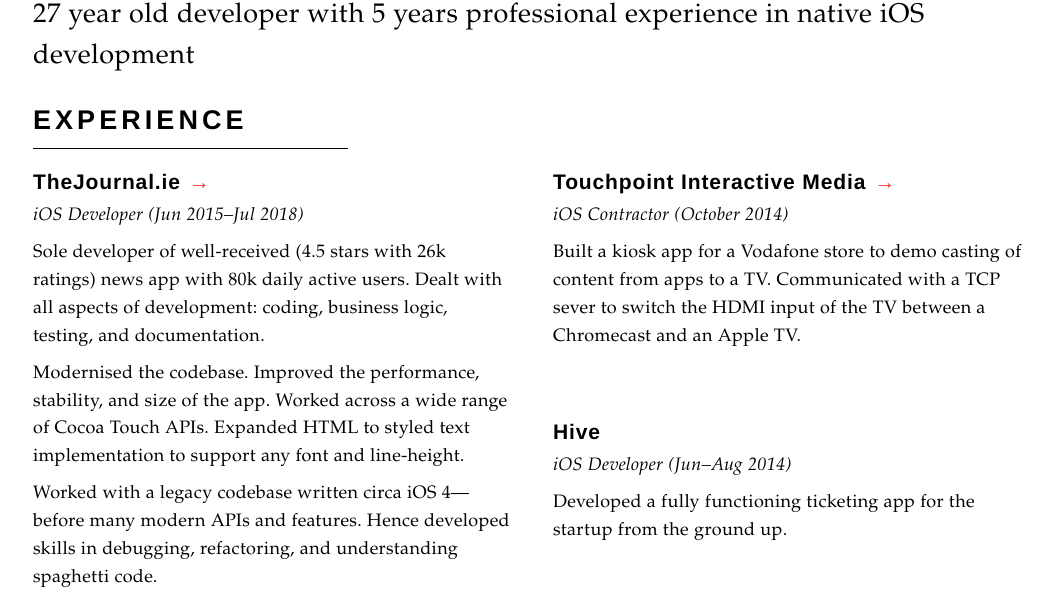
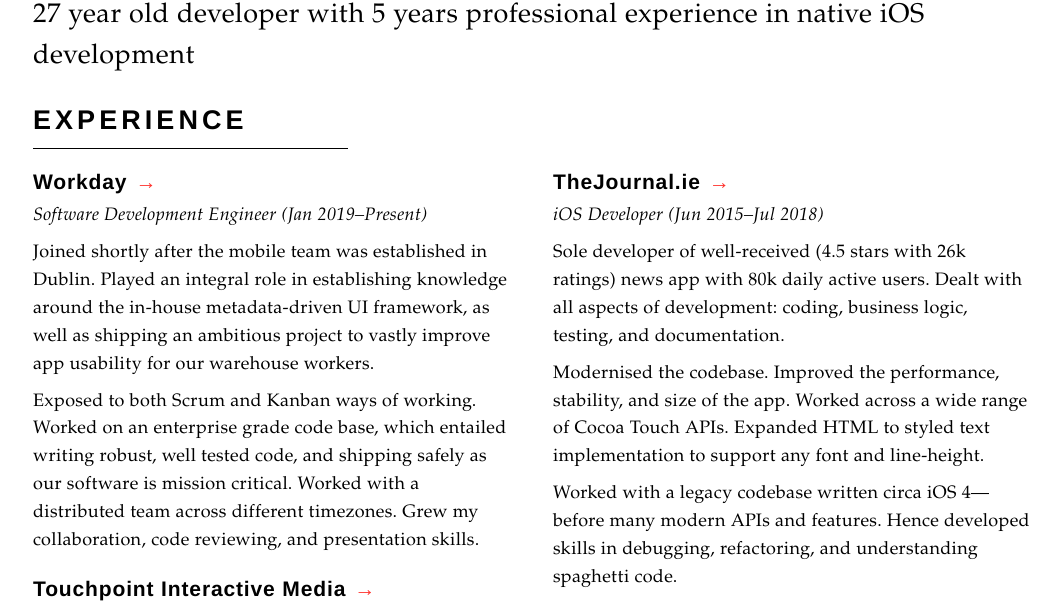
Before and after one commit to Shayanzadeh/shayanzadeh.github.io, a website: page cv/index.html in a window 1280 px wide. Shown: the part 136-743 px from the top of the page, without its empty margins (107-1166 px from the left). Drawn offline with Linux system fonts and the light colour scheme.

Commit message:
Add Workday experience

```diff
--- a/cv/index.html
+++ b/cv/index.html
@@ -19,6 +19,12 @@
     <section>
       <h2>Experience</h2>
       <div class="experience-container">
+        <div class="experience">
+          <h3><a href="https://apps.apple.com/us/app/workday/id316800034">Workday</a></h3>
+          <p class="title">Software Development Engineer (Jan 2019–Present)</p>
+          <p>Joined shortly after the mobile team was established in Dublin. Played an integral role in establishing knowledge around the in-house metadata-driven UI framework, as well as shipping an ambitious project to vastly improve app usability for our warehouse workers.</p>
+          <p>Exposed to both Scrum and Kanban ways of working. Worked on an enterprise grade code base, which entailed writing robust, well tested code, and shipping safely as our software is mission critical. Worked with a distributed team across different timezones. Grew my collaboration, code reviewing, and presentation skills.</p>
+        </div>
         <div class="experience experience-journal">
           <h3><a href="https://itunes.apple.com/ie/app/thejournal-ie-news/id409359491?mt=8">TheJournal.ie</a></h3>
           <p class="title">iOS Developer (Jun 2015–Jul 2018)</p>
```
